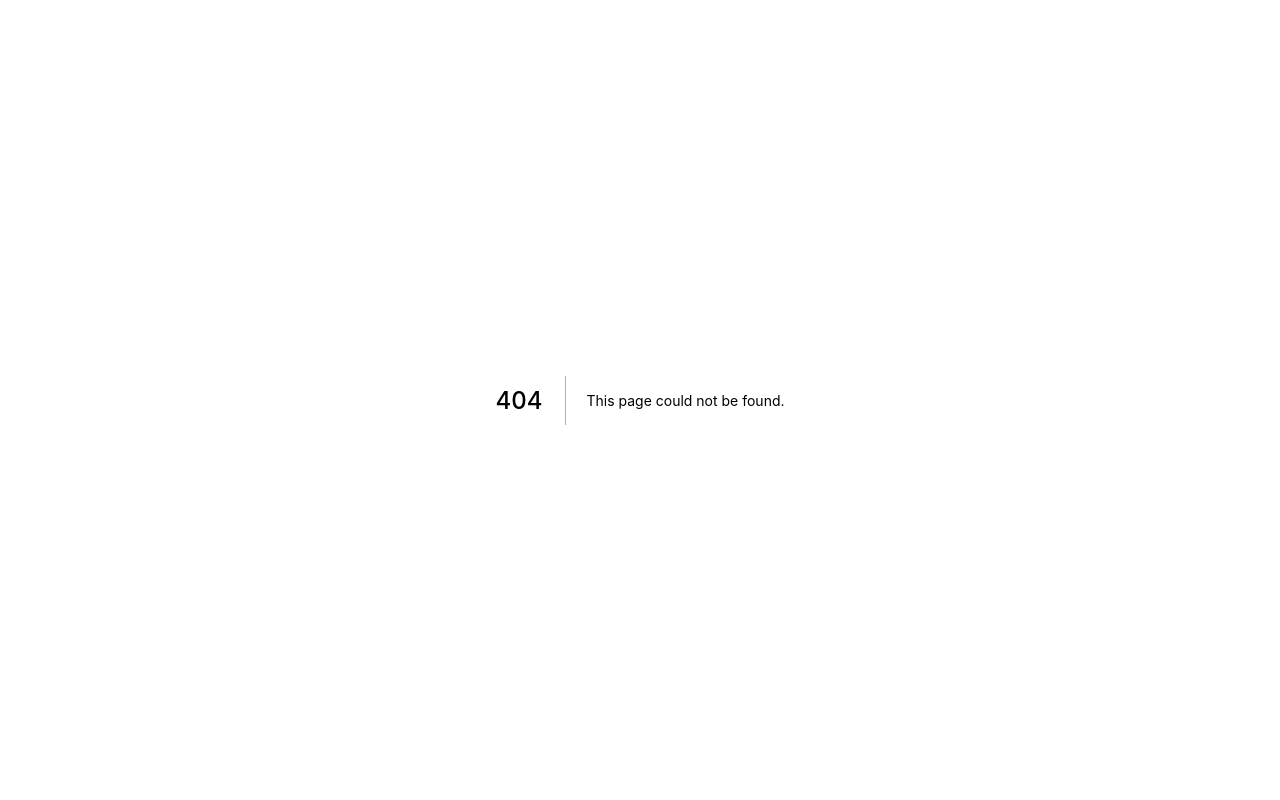
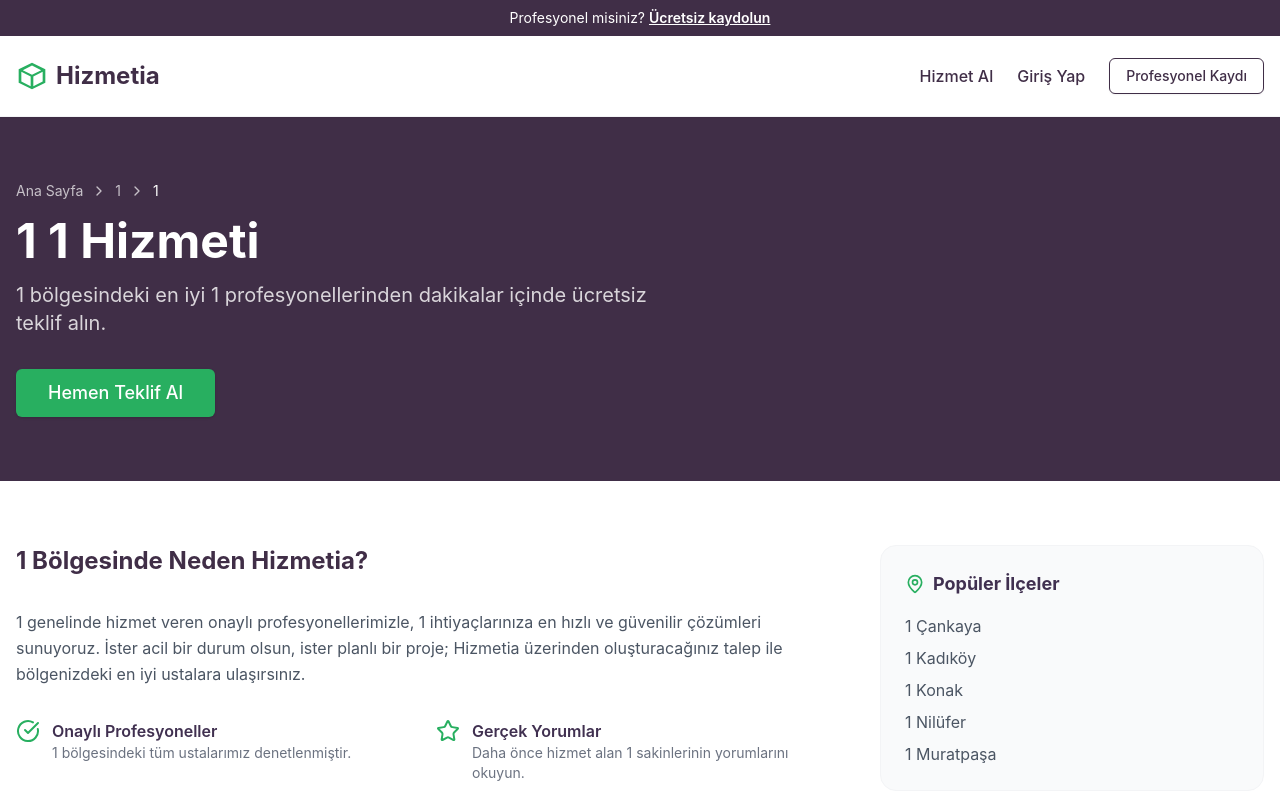
Before and after one commit to hizmetiapro-source/hizmetia, a Next.js app: page /hizmet/1/1 in a window 1280 px wide. Before the commit this address had no page. Shown: the top 800 px of the page. Built offline with nearby package versions, Linux system fonts and the light colour scheme.

Commit message:
SEO: Add dynamic city-based service pages (Istanbul, Ankara, Izmir)

```diff
--- /dev/null
+++ b/src/app/hizmet/[city]/[category]/page.tsx
@@ -0,0 +1,127 @@
+import Header from "@/components/Header";
+import Footer from "@/components/Footer";
+import { Button } from "@/components/ui/button";
+import Link from "next/link";
+import { MapPin, Star, CheckCircle, ChevronRight } from "lucide-react";
+import { Metadata } from "next";
+
+// Bu veriler normalde bir API'den veya veritabanından gelir
+const cities: Record<string, string> = {
+  istanbul: "İstanbul",
+  ankara: "Ankara",
+  izmir: "İzmir",
+  bursa: "Bursa",
+  antalya: "Antalya",
+};
+
+const categories: Record<string, { title: string; description: string }> = {
+  "ev-temizligi": { title: "Ev Temizliği", description: "Profesyonel ev temizliği hizmetleri" },
+  "evden-eve-nakliyat": { title: "Evden Eve Nakliyat", description: "Güvenilir taşımacılık çözümleri" },
+  "tadilat": { title: "Ev Tadilatı", description: "Komple tadilat ve dekorasyon" },
+  "tesisat": { title: "Su Tesisatı", description: "Acil tesisatçı ve onarım" },
+  "kentsel-donusum": { title: "Kentsel Dönüşüm", description: "Uzman danışmanlık ve uygulama" },
+};
+
+export async function generateMetadata({ params }: { params: Promise<{ city: string; category: string }> }): Promise<Metadata> {
+  const { city, category } = await params;
+  const cityName = cities[city] || city;
+  const catInfo = categories[category] || { title: category };
+
+  return {
+    title: `${cityName} ${catInfo.title} Hizmeti - En İyi Teklifleri Al | Hizmetia`,
+    description: `${cityName} bölgesinde en iyi ${catInfo.title} profesyonellerinden ücretsiz teklif alın. Güvenilir, hızlı ve uygun fiyatlı hizmet.`,
+  };
+}
+
+export default async function CityCategoryPage({ params }: { params: Promise<{ city: string; category: string }> }) {
+  const { city, category } = await params;
+  const cityName = cities[city] || city;
+  const catInfo = categories[category] || { title: category, description: "Profesyonel hizmetler" };
+
+  return (
+    <div className="min-h-screen flex flex-col">
+      <Header />
+
+      <main className="flex-1">
+        {/* Hero Section */}
+        <section className="bg-[#402e47] text-white py-16">
+          <div className="container mx-auto px-4">
+            <div className="flex items-center gap-2 text-white/70 text-sm mb-4">
+              <Link href="/" className="hover:text-white">Ana Sayfa</Link>
+              <ChevronRight className="w-4 h-4" />
+              <span>{cityName}</span>
+              <ChevronRight className="w-4 h-4" />
+              <span className="text-white">{catInfo.title}</span>
+            </div>
+            <h1 className="text-3xl md:text-5xl font-bold mb-4">
+              {cityName} {catInfo.title} Hizmeti
+            </h1>
+            <p className="text-xl text-white/80 max-w-2xl">
+              {cityName} bölgesindeki en iyi {catInfo.title.toLowerCase()} profesyonellerinden dakikalar içinde ücretsiz teklif alın.
+            </p>
+            <div className="mt-8">
+              <Link href="/hizmet-al">
+                <Button size="lg" className="bg-primary hover:bg-primary/90 text-white px-8 h-12 text-lg">
+                  Hemen Teklif Al
+                </Button>
+              </Link>
+            </div>
+          </div>
+        </section>
+
+        {/* Content Section */}
+        <section className="py-16 bg-white">
+          <div className="container mx-auto px-4">
+            <div className="grid md:grid-cols-3 gap-12">
+              <div className="md:col-span-2 space-y-8">
+                <h2 className="text-2xl font-bold text-[#402e47]">
+                  {cityName} Bölgesinde Neden Hizmetia?
+                </h2>
+                <p className="text-gray-600 leading-relaxed">
+                  {cityName} genelinde hizmet veren onaylı profesyonellerimizle, {catInfo.title.toLowerCase()} ihtiyaçlarınıza en hızlı ve güvenilir çözümleri sunuyoruz.
+                  İster acil bir durum olsun, ister planlı bir proje; Hizmetia üzerinden oluşturacağınız talep ile bölgenizdeki en iyi ustalara ulaşırsınız.
+                </p>
+
+                <div className="grid sm:grid-cols-2 gap-6">
+                  <div className="flex gap-3">
+                    <CheckCircle className="w-6 h-6 text-primary flex-shrink-0" />
+                    <div>
+                      <h3 className="font-semibold">Onaylı Profesyoneller</h3>
+                      <p className="text-sm text-gray-500">{cityName} bölgesindeki tüm ustalarımız denetlenmiştir.</p>
+                    </div>
+                  </div>
+                  <div className="flex gap-3">
+                    <Star className="w-6 h-6 text-primary flex-shrink-0" />
+                    <div>
+                      <h3 className="font-semibold">Gerçek Yorumlar</h3>
+                      <p className="text-sm text-gray-500">Daha önce hizmet alan {cityName} sakinlerinin yorumlarını okuyun.</p>
+                    </div>
+                  </div>
+                </div>
+              </div>
+
+              <div className="bg-gray-50 p-6 rounded-2xl h-fit border border-gray-100">
+                <h3 className="font-bold text-lg mb-4 flex items-center gap-2">
+                  <MapPin className="w-5 h-5 text-primary" />
+                  Popüler İlçeler
+                </h3>
+                <ul className="space-y-2">
+                  {["Çankaya", "Kadıköy", "Konak", "Nilüfer", "Muratpaşa"].map(district => (
+                    <li key={district}>
+                      <Link href="/hizmet-al" className="text-gray-600 hover:text-primary flex items-center justify-between group">
+                        <span>{cityName} {district}</span>
+                        <ChevronRight className="w-4 h-4 opacity-0 group-hover:opacity-100 transition-opacity" />
+                      </Link>
+                    </li>
+                  ))}
+                </ul>
+              </div>
+            </div>
+          </div>
+        </section>
+      </main>
+
+      <Footer />
+    </div>
+  );
+}
```
Also changed, not shown: data/cities.json (added, +7 -0 lines), 1 other file (tests, documents, lock files or other folders).
